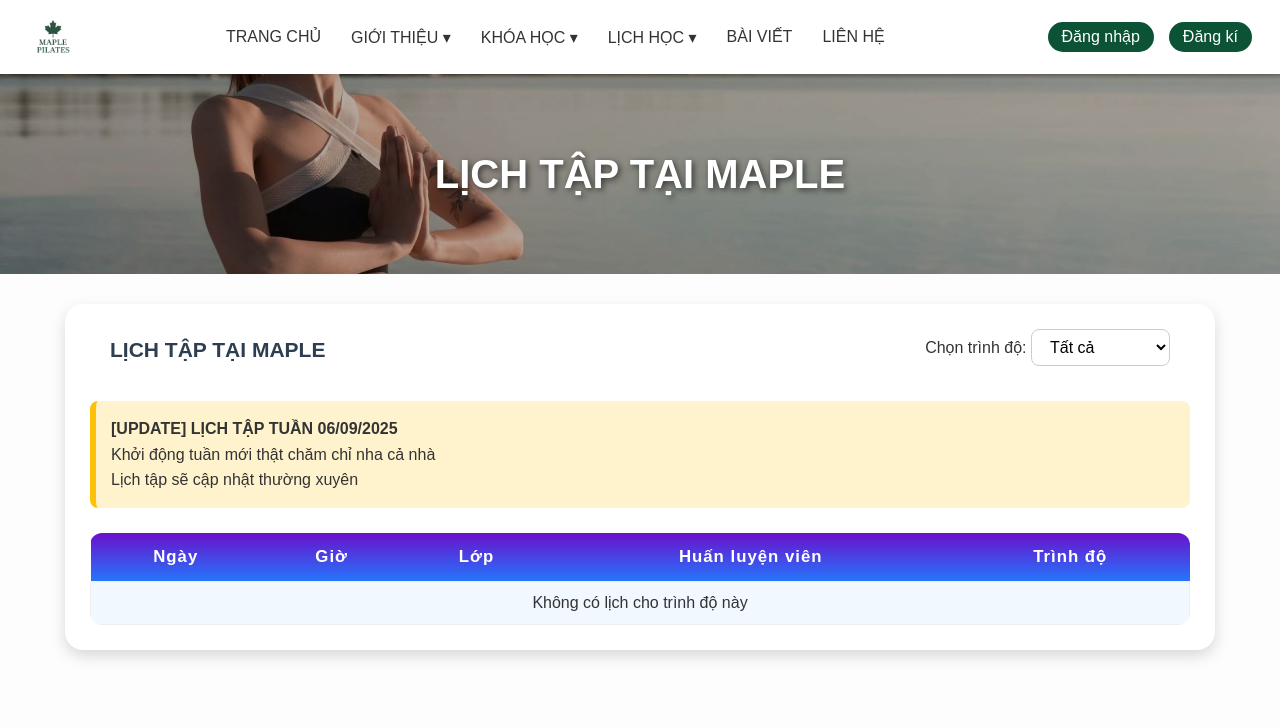
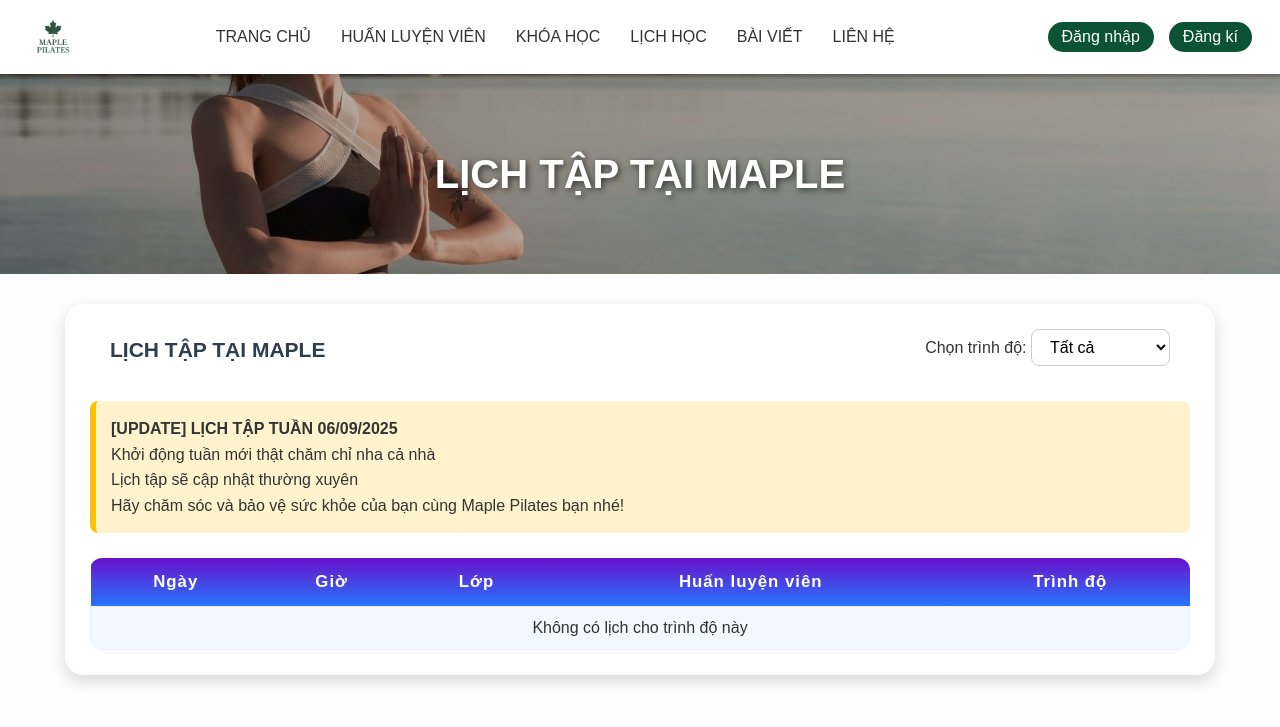
Before and after one commit to HoaiNam1112/PilatesMaple, a PHP site: page /page/schedule.php in a window 1280 px wide. Shown: the top 727 px of the page. Run offline with PHP 8.4, Linux system fonts and the light colour scheme; data that the repository does not hold is empty.

Commit message:
update 2709

```diff
--- a/page/footer.php
+++ b/page/footer.php
@@ -112,14 +112,13 @@
     <div class="footer-col">
       <h4>VỀ CHÚNG TÔI</h4>
       <ul>
-        <li><a href="#">Giới Thiệu</a></li>
-        <li><a href="#">Các Dịch Vụ</a></li>
-        <li><a href="#">Giáo Viên</a></li>
-        <li><a href="#">Hội Thảo</a></li>
+        <li><a href="../page/home.php">Giới Thiệu</a></li>
+        <li><a href="../page/shcedule.php">Lịch học</a></li>
+        <li><a href="../page/lienhe.php">Liên hệ</a></li>
       </ul>
     </div>
     <div class="footer-col">
-      <h4>LỊCH HỌC</h4>
+      <h4>KHÓA HỌC</h4>
       <ul>
         <li><a href="#">Lịch Học Yoga</a></li>
         <li><a href="#">Lịch Học Pilates</a></li>
--- a/page/header.php
+++ b/page/header.php
@@ -23,14 +23,10 @@ if (session_status() == PHP_SESSION_NONE) {
       <ul class="menu-center">
         <li><a href="../page/home.php">TRANG CHỦ</a></li>
         <li>
-          <a href="#">GIỚI THIỆU ▾</a>
-          <ul>
-            <li><a href="#">Về Maple</a></li>
-            <li><a href="trainer.php">Đội ngũ huấn luyện viên</a></li>
-          </ul>
+          <a href="trainer.php">HUẤN LUYỆN VIÊN</a>
         </li>
         <li>
-          <a href="#">KHÓA HỌC ▾</a>
+          <a href="#">KHÓA HỌC</a>
           <ul>
             <li><a href="daotaoCPP.php">KHÓA ĐÀO TẠO CPP</a></li>
             <li><a href="course2.php">KHÓA ĐÀO TẠO 2</a></li>
@@ -38,7 +34,7 @@ if (session_status() == PHP_SESSION_NONE) {
           </ul>
         </li>
         <li>
-          <a href="#">LỊCH HỌC ▾</a>
+          <a href="#">LỊCH HỌC</a>
           <ul>
             <li><a href="schedule.php">Lịch học tại Maple</a></li>
             <li><a href="level.php">Trình độ các lớp tập</a></li>
--- a/page/schedule.php
+++ b/page/schedule.php
@@ -40,6 +40,7 @@ mysqli_set_charset($conn, 'UTF8');
       <strong>[UPDATE] LỊCH TẬP TUẦN 06/09/2025 </strong><br />
       Khởi động tuần mới thật chăm chỉ nha cả nhà<br />
       Lịch tập sẽ cập nhật thường xuyên<br />
+      Hãy chăm sóc và bảo vệ sức khỏe của bạn cùng Maple Pilates bạn nhé!<br />
     </div>
     <table class="schedule-table">
       <tr>
```
Also changed, not shown: css/huanluyen.css (+22 -0 lines), page/trainer.php (+8 -0 lines), 1 other file.
